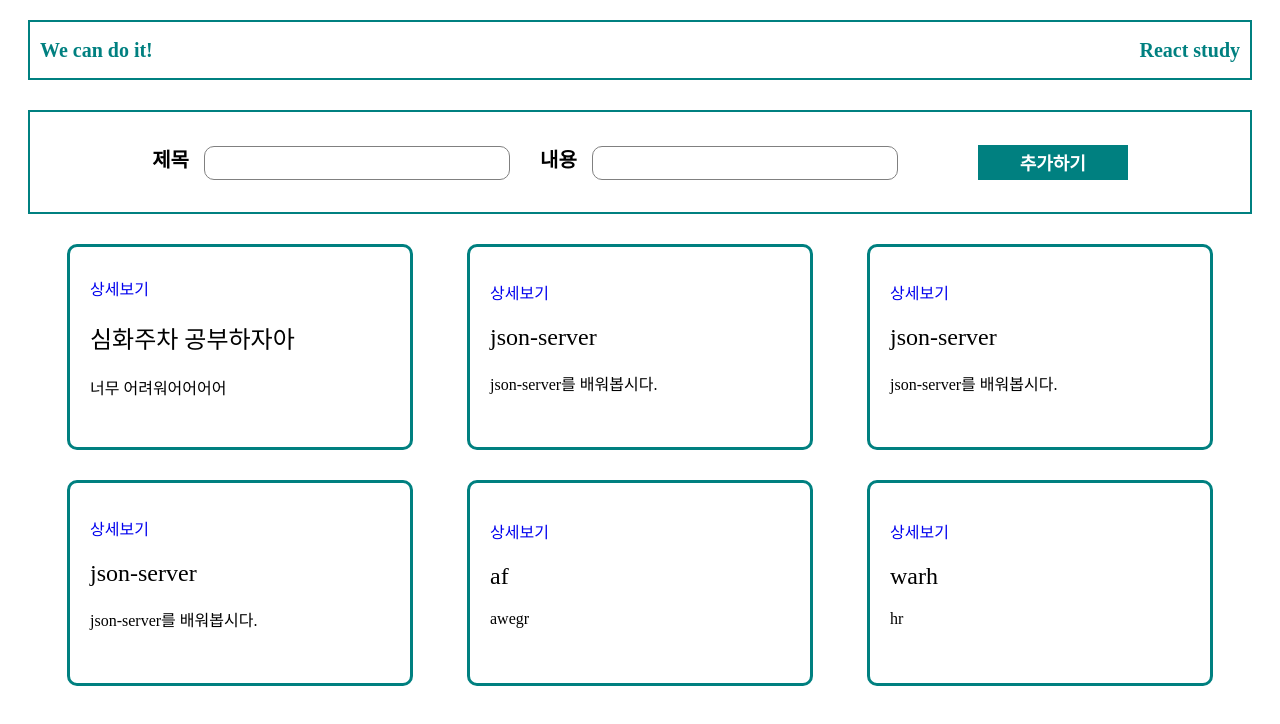
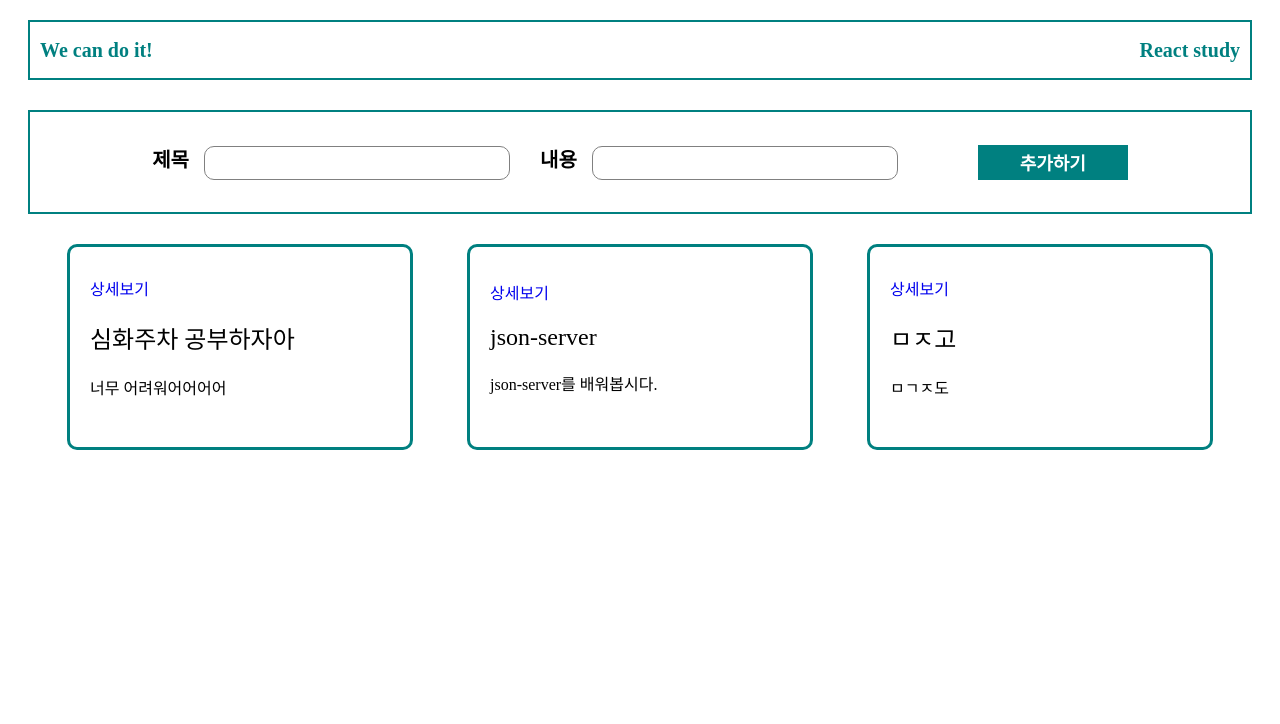
Before and after one commit to cho3080/week5-homework, a React (Create React App) app: page / in a window 1280 px wide. Shown: the top 724 px of the page. Built offline with nearby package versions, Linux system fonts and the light colour scheme; data requests are answered from the project's data file.

Commit message:
살았따!

```diff
--- a/db.json
+++ b/db.json
@@ -12,34 +12,6 @@
         {
           "commentBody": "asdf",
           "id": "Tue Dec 13 2022 22:58:04 GMT+0900 (한국 표준시)"
-        },
-        {
-          "commentBody": "aass",
-          "id": "Tue Dec 13 2022 23:00:31 GMT+0900 (한국 표준시)"
-        },
-        {
-          "commentBody": "d",
-          "id": "Tue Dec 13 2022 23:01:18 GMT+0900 (한국 표준시)"
-        },
-        {
-          "commentBody": "dssag",
-          "id": "Tue Dec 13 2022 23:02:47 GMT+0900 (한국 표준시)"
-        },
-        {
-          "commentBody": "asdf",
-          "id": "Tue Dec 13 2022 23:03:34 GMT+0900 (한국 표준시)"
-        },
-        {
-          "commentBody": "1234",
-          "id": "Tue Dec 13 2022 23:04:12 GMT+0900 (한국 표준시)"
-        },
-        {
-          "commentBody": "1234",
-          "id": "Tue Dec 13 2022 23:04:51 GMT+0900 (한국 표준시)"
-        },
-        {
-          "commentBody": "ddffs",
-          "id": "Tue Dec 13 2022 23:42:39 GMT+0900 (한국 표준시)"
         }
       ]
     },
@@ -50,53 +22,15 @@
       "comment": []
     },
     {
-      "id": 2,
-      "title": "json-server",
-      "body": "json-server를 배워봅시다.",
-      "comment": []
-    },
-    {
-      "id": 3,
-      "title": "json-server",
-      "body": "json-server를 배워봅시다.",
-      "comment": []
-    },
-    {
-      "title": "af",
-      "body": "awegr",
-      "id": "Tue Dec 13 2022 21:51:16 GMT+0900 (한국 표준시)"
-    },
-    {
-      "title": "warh",
-      "body": "hr",
-      "id": "Tue Dec 13 2022 21:51:19 GMT+0900 (한국 표준시)"
-    }
-  ],
-  "comments": [
-    {
-      "commentId": 0,
-      "commentBody": "어렵네요진짜..",
-      "id": 0
-    },
-    {
-      "commentId": 1,
-      "commentBody": "아니 이게 이해가 된다고?",
-      "id": 0
-    },
-    {
-      "commentId": 2,
-      "commentBody": "나.. 수료할 수 있을까..",
-      "id": 0
-    },
-    {
-      "commentId": 3,
-      "commentBody": "매니저님 뇌 얼마에요? 제가 살게요",
-      "id": 0
-    },
-    {
-      "commentId": 4,
-      "commentBody": "아... 로또나 사자..",
-      "id": 0
+      "title": "ㅁㅈ고",
+      "body": "ㅁㄱㅈ도",
+      "id": "Wed Dec 14 2022 02:21:28 GMT+0900 (한국 표준시)",
+      "comment": [
+        {
+          "commentBody": "ㅇㅇ",
+          "id": "Wed Dec 14 2022 02:21:31 GMT+0900 (한국 표준시)"
+        }
+      ]
     }
   ]
 }
--- a/src/components/CommentForm.jsx
+++ b/src/components/CommentForm.jsx
@@ -46,13 +46,11 @@ const CommentForm = () => {
       </div>
       <div>
         <div>
-          {detail.comment.map((comment) => (
+          {detail.comment?.map((comment) => (
             <StCommentBox>
               <div>{comment.commentBody}</div>
-              <div>
-                <button>수정</button>
-                <button>삭제</button>
-              </div>
+              <button>수정</button>
+              <button>삭제</button>
             </StCommentBox>
           ))}
         </div>
--- a/src/components/Form.jsx
+++ b/src/components/Form.jsx
@@ -15,6 +15,7 @@ const Form = () => {
     const param = {
       ...input,
       id: new Date().toString(),
+      comment: [],
     };
     dispatch(__addTodo(param));
     setInput({ title: "", body: "" });
```
Also changed, not shown: src/redux/modules/todoSlice.js (line endings or trailing spaces).
